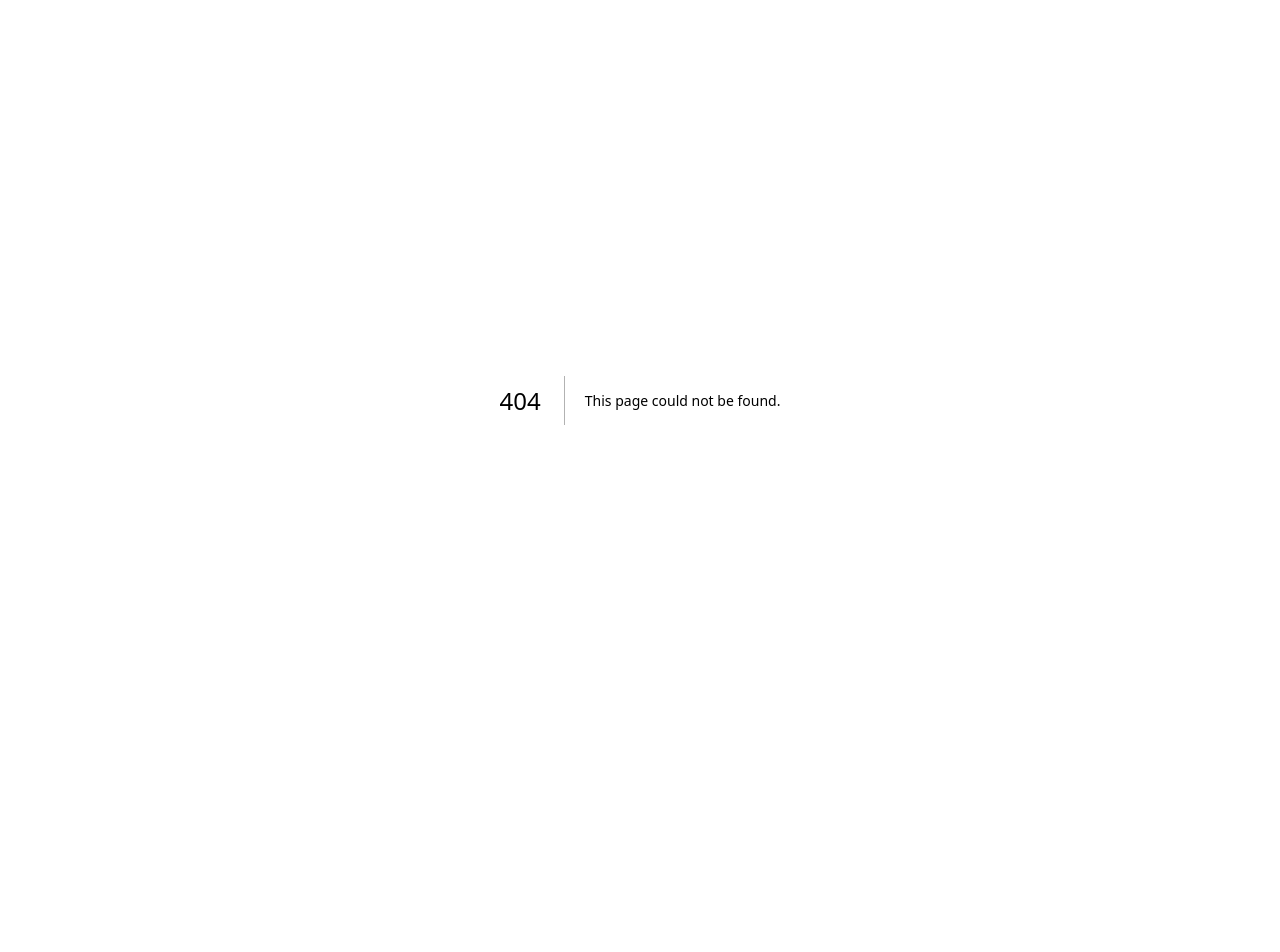
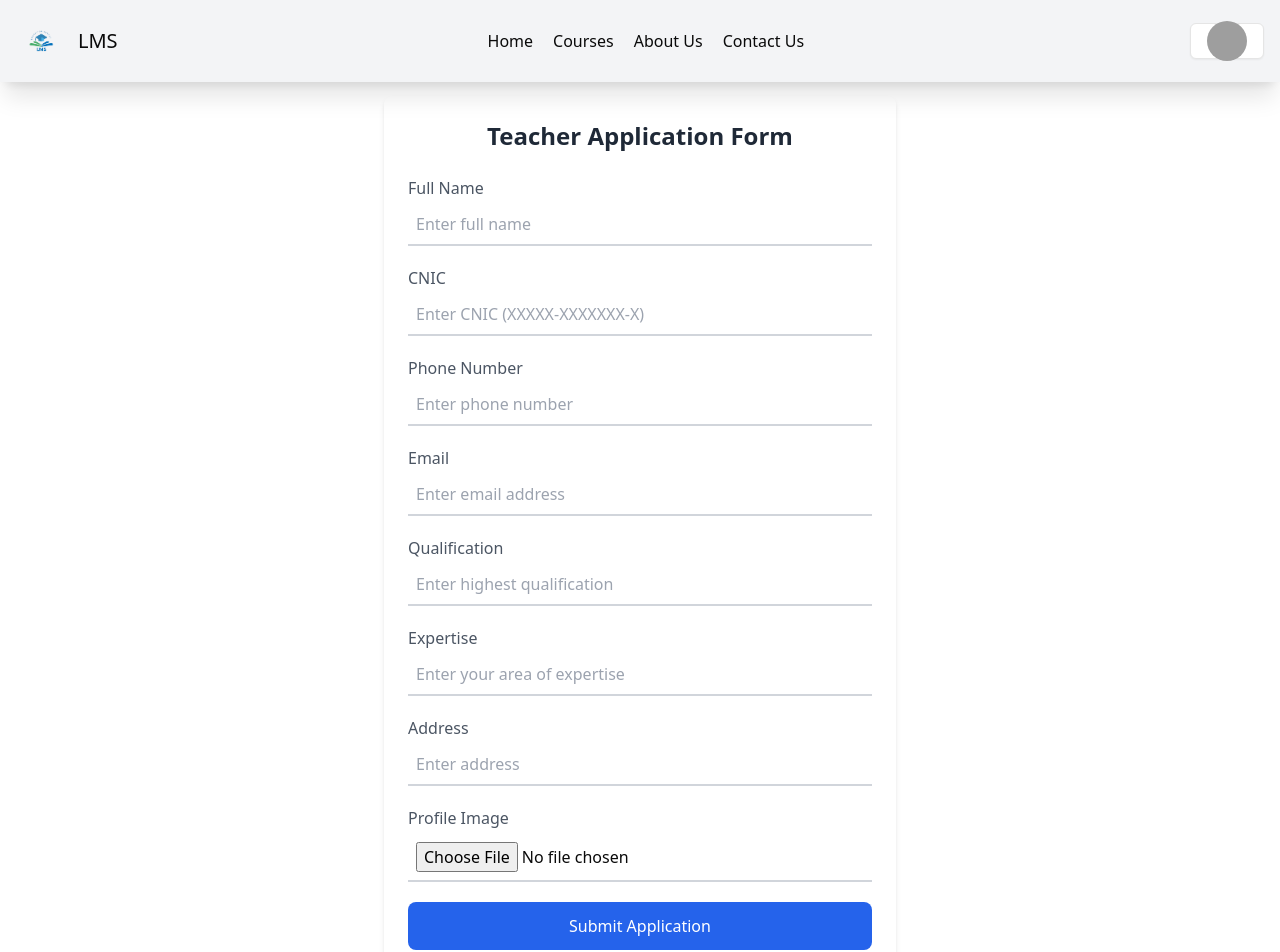
Before and after one commit to Siddique-Ahmed/L-M-S, a Next.js app: page /teacher-apply in a window 1280 px wide. Before the commit this address had no page. Shown: the top 952 px of the page. Before the commit the page ends 800 px from the top, so only its background shows below. Built offline with nearby package versions, Linux system fonts and the light colour scheme; grey boxes are pictures that could not be loaded.

Commit message:
teacher form setting

```diff
--- /dev/null
+++ b/app/teacher-apply/page.js
@@ -0,0 +1,160 @@
+import Header from "@/components/Header";
+import React from "react";
+
+export default function TeacherApplicationForm() {
+  return (
+    <div className="min-h-screen">
+      <Header />
+      <div className="mt-24">
+        <form className="max-w-lg mx-auto p-6 bg-white shadow-md rounded-lg mt-8">
+          <h2 className="text-2xl font-semibold text-gray-800 mb-6 text-center">
+            Teacher Application Form
+          </h2>
+
+          {/* Teacher Full Name */}
+          <div className="mb-5">
+            <label
+              htmlFor="fullName"
+              className="block text-gray-600 font-medium"
+            >
+              Full Name
+            </label>
+            <input
+              type="text"
+              id="fullName"
+              name="fullName"
+              className="w-full p-2 mt-1 border-b-2 border-gray-300 focus:border-blue-500 focus:outline-none"
+              placeholder="Enter full name"
+              required
+            />
+          </div>
+
+          {/* CNIC */}
+          <div className="mb-5">
+            <label htmlFor="cnic" className="block text-gray-600 font-medium">
+              CNIC
+            </label>
+            <input
+              type="text"
+              id="cnic"
+              name="cnic"
+              className="w-full p-2 mt-1 border-b-2 border-gray-300 focus:border-blue-500 focus:outline-none"
+              placeholder="Enter CNIC (XXXXX-XXXXXXX-X)"
+              required
+            />
+          </div>
+
+          {/* Phone Number */}
+          <div className="mb-5">
+            <label htmlFor="phone" className="block text-gray-600 font-medium">
+              Phone Number
+            </label>
+            <input
+              type="tel"
+              id="phone"
+              name="phone"
+              className="w-full p-2 mt-1 border-b-2 border-gray-300 focus:border-blue-500 focus:outline-none"
+              placeholder="Enter phone number"
+              required
+            />
+          </div>
+
+          {/* Email */}
+          <div className="mb-5">
+            <label htmlFor="email" className="block text-gray-600 font-medium">
+              Email
+            </label>
+            <input
+              type="email"
+              id="email"
+              name="email"
+              className="w-full p-2 mt-1 border-b-2 border-gray-300 focus:border-blue-500 focus:outline-none"
+              placeholder="Enter email address"
+              required
+            />
+          </div>
+
+          {/* Qualification */}
+          <div className="mb-5">
+            <label
+              htmlFor="qualification"
+              className="block text-gray-600 font-medium"
+            >
+              Qualification
+            </label>
+            <input
+              type="text"
+              id="qualification"
+              name="qualification"
+              className="w-full p-2 mt-1 border-b-2 border-gray-300 focus:border-blue-500 focus:outline-none"
+              placeholder="Enter highest qualification"
+              required
+            />
+          </div>
+
+          {/* Expertise */}
+          <div className="mb-5">
+            <label
+              htmlFor="expertise"
+              className="block text-gray-600 font-medium"
+            >
+              Expertise
+            </label>
+            <input
+              type="text"
+              id="expertise"
+              name="expertise"
+              className="w-full p-2 mt-1 border-b-2 border-gray-300 focus:border-blue-500 focus:outline-none"
+              placeholder="Enter your area of expertise"
+              required
+            />
+          </div>
+
+          {/* Address */}
+          <div className="mb-5">
+            <label
+              htmlFor="address"
+              className="block text-gray-600 font-medium"
+            >
+              Address
+            </label>
+            <input
+              type="text"
+              id="address"
+              name="address"
+              className="w-full p-2 mt-1 border-b-2 border-gray-300 focus:border-blue-500 focus:outline-none"
+              placeholder="Enter address"
+              required
+            />
+          </div>
+
+          {/* Profile Image */}
+          <div className="mb-5">
+            <label
+              htmlFor="profileImage"
+              className="block text-gray-600 font-medium"
+            >
+              Profile Image
+            </label>
+            <input
+              type="file"
+              id="profileImage"
+              name="profileImage"
+              className="w-full p-2 mt-1 border-b-2 border-gray-300 focus:border-blue-500 focus:outline-none"
+              accept="image/*"
+              required
+            />
+          </div>
+
+          {/* Submit Button */}
+          <button
+            type="submit"
+            className="w-full bg-blue-600 text-white p-3 rounded-lg hover:bg-blue-700 focus:outline-none focus:ring-4 focus:ring-blue-300"
+          >
+            Submit Application
+          </button>
+        </form>
+      </div>
+    </div>
+  );
+}
--- a/components/BestTeachers.jsx
+++ b/components/BestTeachers.jsx
@@ -149,7 +149,7 @@ const BestTeachers = ({ isHome }) => {
       <Header />
       <div className="px-10 my-24">
         <div className="flex justify-between items-center my-10">
-          <h1 className="font-bold text-2xl">Best Teachers</h1>
+          <h1 className="font-bold text-xl sm:text-2xl">Best Teachers</h1>
           {isHome ? (
             <Link href={"/best-teacher"}>
               <Button>See All</Button>
@@ -157,7 +157,7 @@ const BestTeachers = ({ isHome }) => {
           ) : (
             <div>
               <Select onValueChange={(val) => setFindTeacher(val)}>
-                <SelectTrigger className="w-[180px]">
+                <SelectTrigger className="w-[150px] sm:w-[190px]">
                   <SelectValue placeholder="Select a Teachers" />
                 </SelectTrigger>
                 <SelectContent>
--- a/components/HeroSection.jsx
+++ b/components/HeroSection.jsx
@@ -1,6 +1,7 @@
 import React from "react";
 import { Button } from "./ui/button";
 import Image from "next/image";
+import Link from "next/link";
 
 const HeroSection = () => {
   return (
@@ -25,15 +26,17 @@ const HeroSection = () => {
               <Button className="inline-flex text-white bg-blue-500 border-0 py-2 px-6 focus:outline-none hover:bg-blue-600 rounded text-lg">
                 About Us
               </Button>
-              <Button className="inline-flex text-white bg-gray-300 border-0 py-2 px-6 focus:outline-none hover:bg-blue-600 rounded text-lg">
-                Apply For Teacher
-              </Button>
+              <Link href={"/teacher-apply"}>
+                <Button className="inline-flex text-white bg-gray-300 border-0 py-2 px-6 focus:outline-none hover:bg-blue-600 rounded text-lg">
+                  Apply For Teacher
+                </Button>
+              </Link>
             </div>
           </div>
           <div className="lg:max-w-lg lg:w-full md:w-1/2 w-5/6">
             <Image
-            width={600}
-            height={600}
+              width={600}
+              height={600}
               className="object-cover object-center rounded"
               alt="hero"
               src="https://images.unsplash.com/photo-1524178232363-1fb2b075b655?w=600&auto=format&fit=crop&q=60&ixlib=rb-4.0.3&ixid=M3wxMjA3fDB8MHxzZWFyY2h8MTl8fGxlYXJuaW5nJTIwbWFuYWdlbWVudCUyMHN5c3RlbXxlbnwwfHwwfHx8MA%3D%3D"
--- a/components/NewCourses.jsx
+++ b/components/NewCourses.jsx
@@ -181,7 +181,7 @@ const NewCourses = ({ isHome }) => {
   return (
     <div className={`container mx-auto ${isHome ? "my-10" : "mt-[120px]"}`}>
       <div className="flex px-10 justify-between">
-        <h1 className="font-bold text-2xl">Newly Courses</h1>
+        <h1 className="font-bold text-xl sm:text-2xl">Newly Courses</h1>
         {isHome ? (
           <Link href={"/courses"}>
             <Button>See All</Button>
@@ -189,7 +189,7 @@ const NewCourses = ({ isHome }) => {
         ) : (
           <div>
             <Select onValueChange={(val) => setFindCourse(val)}>
-              <SelectTrigger className="w-[180px]">
+              <SelectTrigger className="2-[150px] sm:w-[180px]">
                 <SelectValue placeholder="Select a Course" />
               </SelectTrigger>
               <SelectContent>
```
